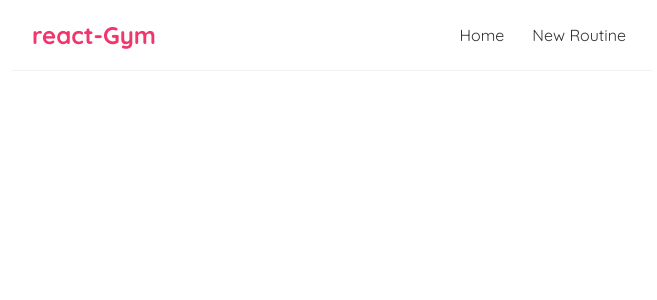
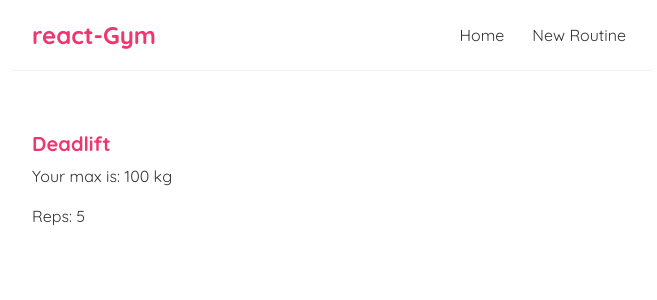
Before and after one commit to reddygtvs/reactGym, a React (Create React App) app in the folder react-gym/: page /routines/1 in a window 1280 px wide. Shown: the top 300 px of the page, without its empty margins (308-965 px from the left). Built offline with nearby package versions, Linux system fonts and the light colour scheme; data requests are answered from the project's data file.

Commit message:
open routines in new tab with unique id

```diff
--- a/react-gym/src/App.js
+++ b/react-gym/src/App.js
@@ -3,6 +3,7 @@ import Navbar from './Navbar';
 import Home from './Home';
 import { BrowserRouter as Router, Route, Switch } from 'react-router-dom';
 import Create from './Create';
+import RoutineDetails from './RoutineDetails';
 
 function App() {
   const source = "https://www.youtube.com/watch?v=dQw4w9WgXcQ"
@@ -21,6 +22,10 @@ function App() {
             <Route path="/create">
               <Create />
             </Route>
+
+            <Route path="/routines/:id">
+              <RoutineDetails />
+            </Route>
           </Switch>
         </div>
       </div>
--- /dev/null
+++ b/react-gym/src/RoutineDetails.js
@@ -0,0 +1,23 @@
+import { useParams } from "react-router-dom";
+import useFetch from './useFetch';
+
+const RoutineDetails = () => {
+    const { id } = useParams();
+    const { data: routine, error, isPending } = useFetch('http://localhost:8000/routines/' + id);
+    return (
+        <div className="routine-details">
+            { isPending && <div>Loading...</div> }
+            { error && <div>{ error }</div>}
+            { routine && (
+                <article>
+                    <h2>{ routine.exercise }</h2>
+                    <p>Your max is: { routine.weight }</p>
+                    <div>Reps: { routine.reps }</div>
+                </article>
+            )}
+
+        </div>
+      );
+}
+
+export default RoutineDetails;
--- a/react-gym/src/index.css
+++ b/react-gym/src/index.css
@@ -47,3 +47,25 @@
   color: #f1356d;
   margin-bottom: 8px;
 }
+.routine-preview a{
+  text-decoration: none;
+}
+
+.routine-details h2 {
+  font-size: 20px;
+  color:#f1356d;
+  margin-bottom: 10px;
+}
+
+.routine-details div {
+  margin: 20px 0;
+}
+
+.routine-details button {
+  background: #f1356d;
+  color: #fff;
+  border: 0;
+  padding: 8px;
+  border-radius: 8px;
+  cursor: pointer;
+}
--- a/react-gym/src/routineList.js
+++ b/react-gym/src/routineList.js
@@ -1,3 +1,4 @@
+import { Link } from "react-router-dom";
 const RoutineList = ({ routines, title }) => {
     // const routines = props.routines;
     // const title = props.title;
@@ -6,8 +7,11 @@ const RoutineList = ({ routines, title }) => {
             <h2>{ title }</h2>
             {routines.map((routine) => (
                 <div className="routine-preview" key={routine.id}>
-                    <h2>{ routine.exercise }</h2>
-                    <p>Your max: { routine.weight }</p>
+                    <Link to={`/routines/${routine.id}`}>
+                        <h2>{ routine.exercise }</h2>
+                        <p>Your max: { routine.weight }</p>
+                    </Link>
+
                 </div>
             ))}
         </div>
```
